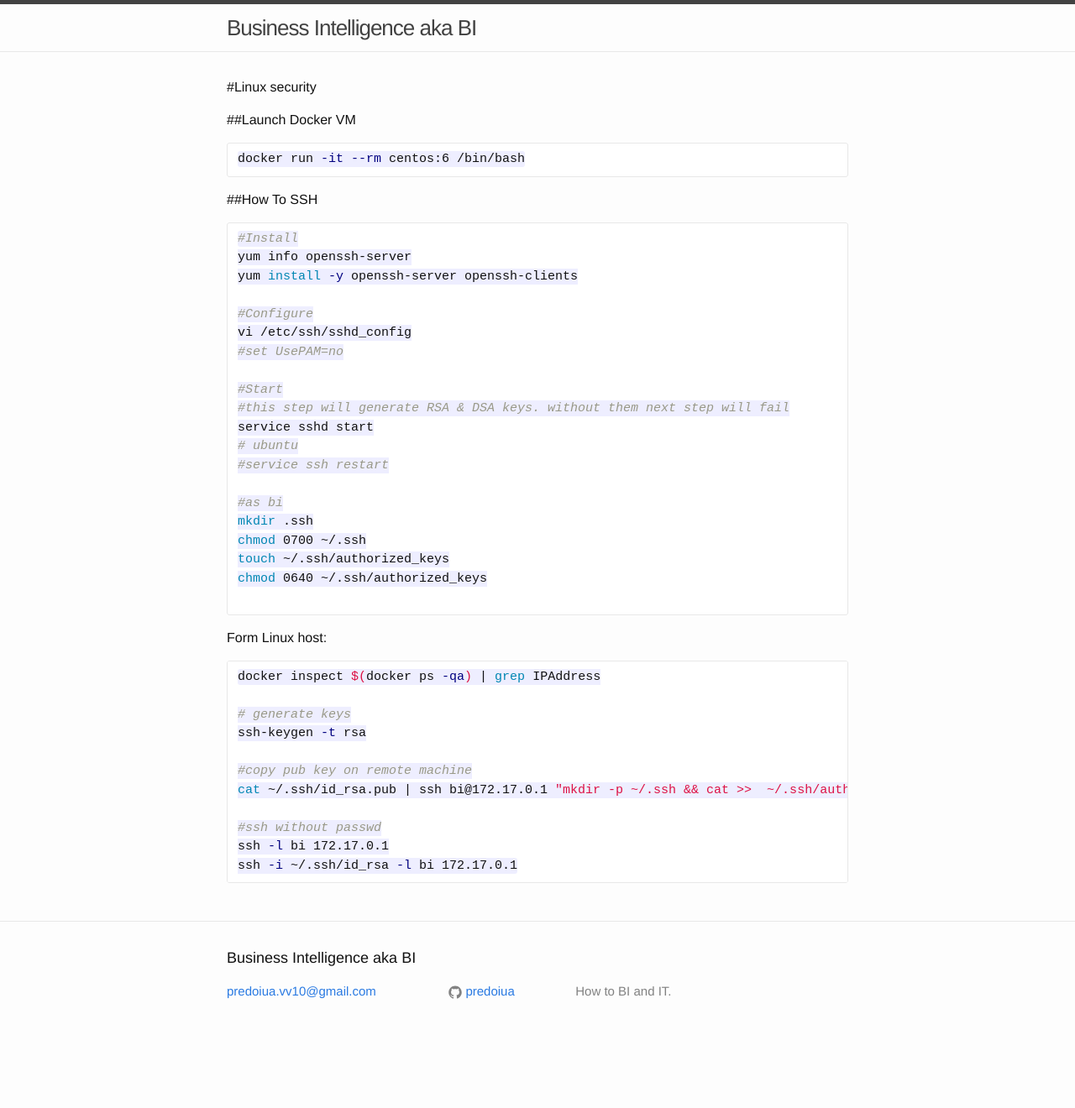
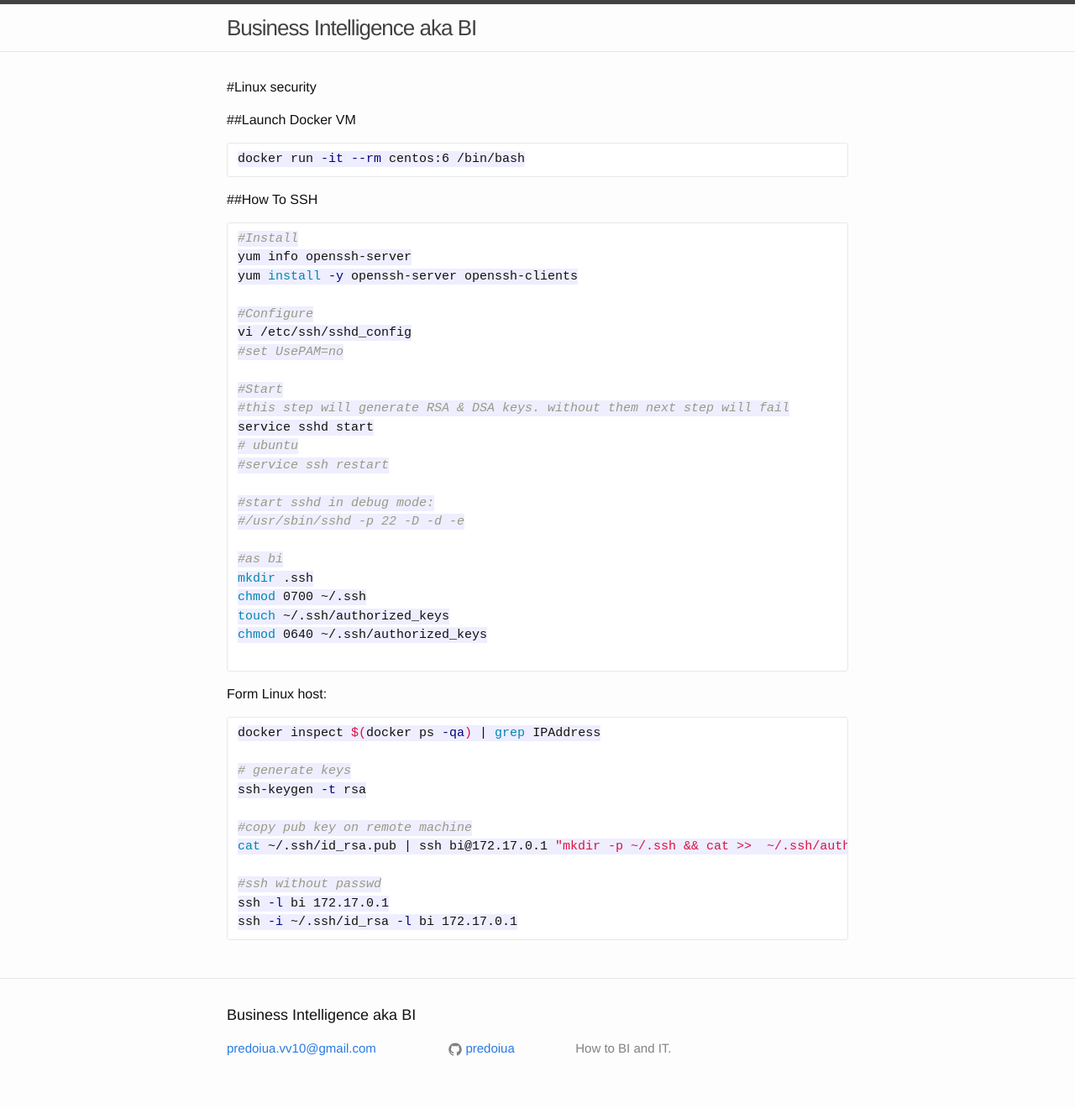
Before and after one commit to predoiua/predoiua.github.io, a Jekyll site: the page built from tutorials/linux/linux_kata/linux_ssh.md, in a window 1280 px wide. Shown: the whole page at 84% size. Built offline with Jekyll 4.4.1, drawn with Linux system fonts in a browser that asks for light colours; before the commit the page ends 1253 px from its top, so only the background shows below that.

Commit message:
ssh kata

```diff
--- a/tutorials/linux/linux_kata/linux_ssh.md
+++ b/tutorials/linux/linux_kata/linux_ssh.md
@@ -31,6 +31,9 @@ service sshd start
 # ubuntu
 #service ssh restart
 
+#start sshd in debug mode:
+#/usr/sbin/sshd -p 22 -D -d -e
+
 #as bi
 mkdir .ssh
 chmod 0700 ~/.ssh
```
